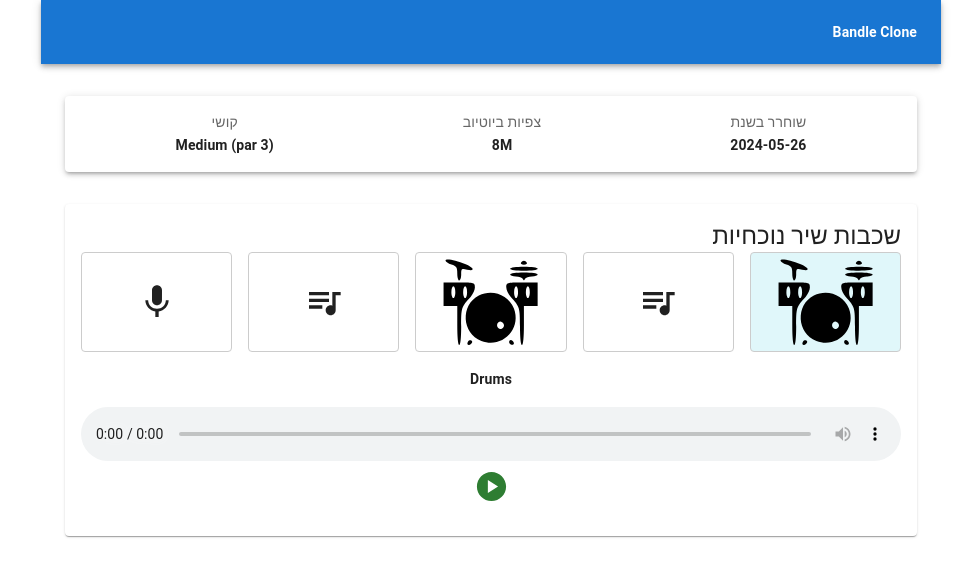
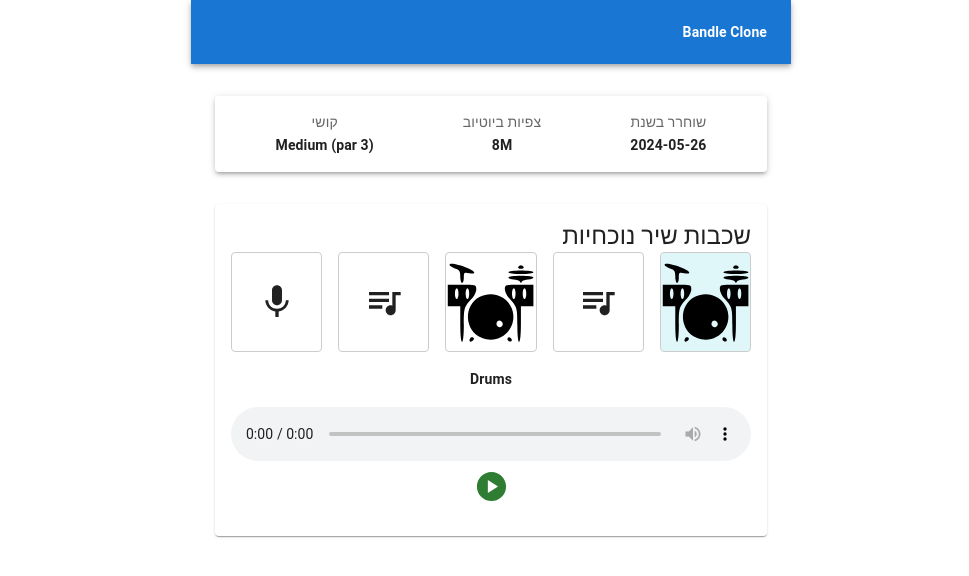
Before and after one commit to dor29494/Bandle-clone, a React (Create React App) app: page / in a window 1280 px wide. Shown: the top 576 px of the page, without its empty margins (311-1280 px from the left). Built offline with nearby package versions, Linux system fonts and the light colour scheme.

Commit message:
last push 07.06.2024

```diff
--- a/src/App.js
+++ b/src/App.js
@@ -45,7 +45,7 @@ const App = () => {
 
   if (!songData) return <div>Loading...</div>;
   return (
-    <Box maxWidth="md" margin="auto">
+    <Box maxWidth="sm" margin="auto">
       <AppBar position="static">
         <Toolbar>
           <Typography variant="h6" sx={{ flexGrow: 1 }}>
--- a/src/Components/GuessSkip/GuessSkip.js
+++ b/src/Components/GuessSkip/GuessSkip.js
@@ -19,12 +19,11 @@ const StyledTextField = styled(TextField)({
   },
 });
 
-const GuessSkip = ({ onGuessSuccess, onSkip, songsList, song }) => {
+const GuessSkip = ({ showError, setShowError, onGuessSuccess, onSkip, songsList, song }) => {
   const [availableSongs, setAvailableSongs] = useState(
     songsList.map((x) => x.title)
   );
   const [guess, setGuess] = useState({ id: null, title: null });
-  const [showError, setShowError] = useState(false);
 
   const handleSongChange = (event, newValue) => {
     const guessObject = songsList.filter((x) => x.title === newValue)[0];
--- a/src/Components/MusicPlayer/MusicPlayer.js
+++ b/src/Components/MusicPlayer/MusicPlayer.js
@@ -20,6 +20,8 @@ const MusicPlayer = ({ layers, songsList , song, setSuccess, success}) => {
   const [activeLayers, setActiveLayers] = useState([]);
   const [isPlaying, setIsPlaying] = useState(false);
   const [isFirstPlay, setIsFirstPlay] = useState(false);
+  const [showError, setShowError] = useState(false);
+
   const audioRef = useRef(null);
 
   useEffect(() => {
@@ -42,6 +44,7 @@ const MusicPlayer = ({ layers, songsList , song, setSuccess, success}) => {
 
   const onGuessSuccess = () => {
     setSuccess(true);
+    setShowError(false);
     localStorage.setItem("success", "true");
   };
 
@@ -143,7 +146,9 @@ const MusicPlayer = ({ layers, songsList , song, setSuccess, success}) => {
         </Box>
 
         {isFirstPlay && (
-          <GuessSkip onGuessSuccess={onGuessSuccess} onSkip={handleSkip} songsList={songsList} song={song}/>
+          <GuessSkip
+          showError={showError} setShowError={setShowError}
+          onGuessSuccess={onGuessSuccess} onSkip={handleSkip} songsList={songsList} song={song}/>
         )}
       </CardContent>
     </Card>
```
